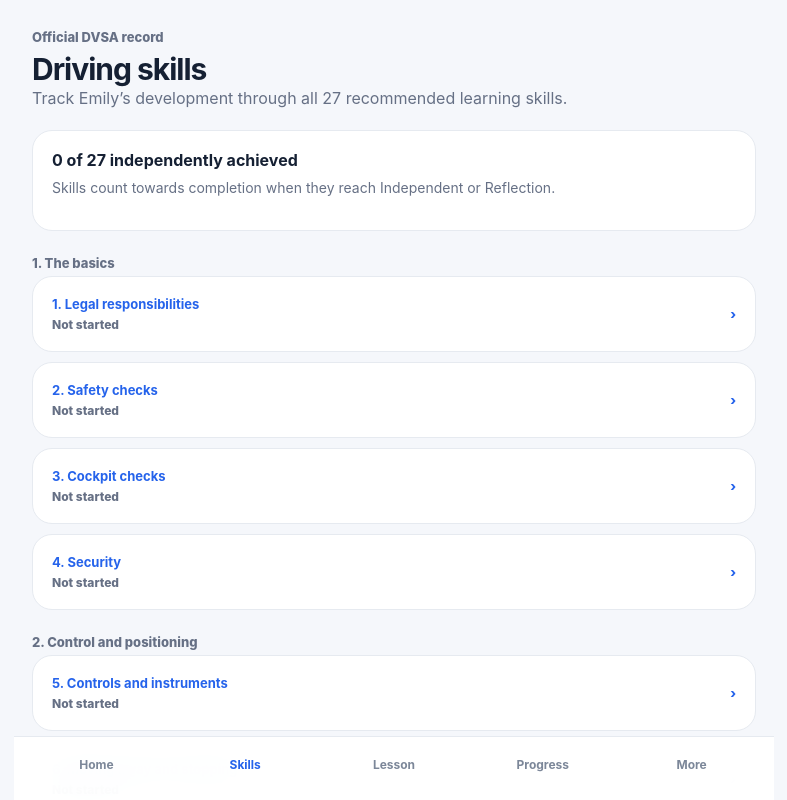
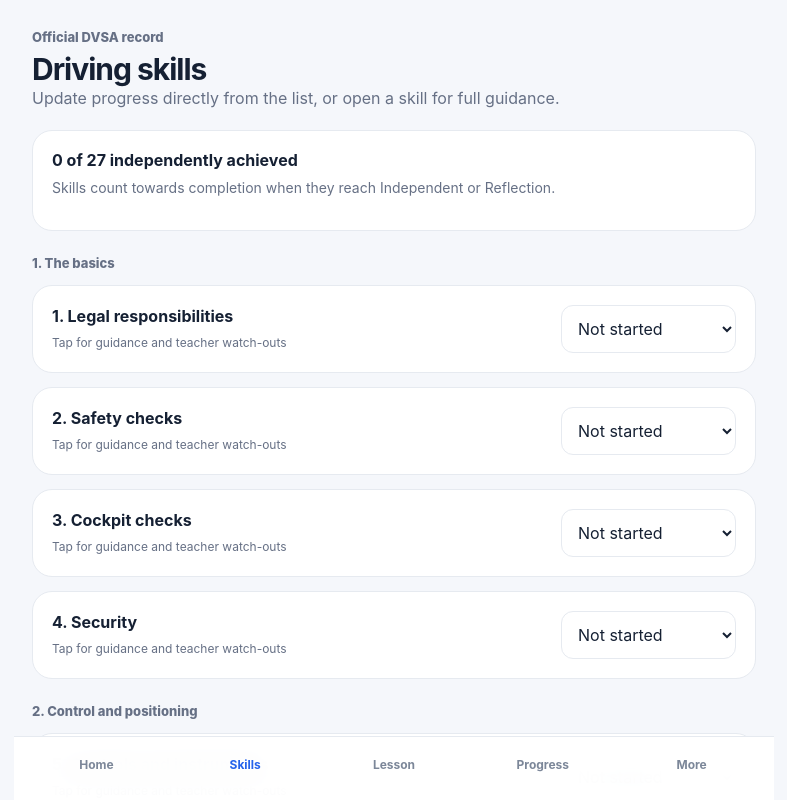
Before and after one commit to Jxckmck/jacktrack, a React (Vite) app: page / in a window 1280 px wide. Both pictures are taken after a click on the button "Skills". Shown: the top 800 px of the page, without its empty margins (246-1033 px from the left). Built offline with nearby package versions, Linux system fonts and the light colour scheme.

Commit message:
Add quick skill progress controls

```diff
--- a/src/App.tsx
+++ b/src/App.tsx
@@ -610,8 +610,8 @@ function App() {
         <h1>Driving skills</h1>
 
         <p>
-          Track Emily’s development through all 27 recommended
-          learning skills.
+          Update progress directly from the list, or open a skill for
+          full guidance.
         </p>
 
         <div className="lesson-card skills-summary">
@@ -627,20 +627,72 @@ function App() {
             <p className="section-label">{group.name}</p>
 
             {group.skills.map((skill) => (
-              <button
+              <div
+                className="lesson-card spaced-card"
                 key={skill.id}
-                className="lesson-card skill-button"
-                onClick={() => setSelectedSkill(skill)}
+                style={{
+                  display: 'flex',
+                  alignItems: 'center',
+                  gap: '12px',
+                  flexWrap: 'wrap',
+                }}
               >
-                <span>
-                  <strong>
+                <button
+                  type="button"
+                  onClick={() => setSelectedSkill(skill)}
+                  style={{
+                    flex: '1 1 220px',
+                    minWidth: 0,
+                    padding: 0,
+                    border: 0,
+                    background: 'transparent',
+                    color: 'inherit',
+                    textAlign: 'left',
+                    cursor: 'pointer',
+                  }}
+                >
+                  <strong
+                    style={{
+                      display: 'block',
+                      marginBottom: '5px',
+                    }}
+                  >
                     {skill.id}. {skill.name}
                   </strong>
-                  <small>{progress[skill.id]}</small>
-                </span>
 
-                <span className="skill-chevron">›</span>
-              </button>
+                  <small
+                    style={{
+                      color: '#667085',
+                      fontSize: '12px',
+                    }}
+                  >
+                    Tap for guidance and teacher watch-outs
+                  </small>
+                </button>
+
+                <select
+                  className="progress-select"
+                  value={progress[skill.id]}
+                  aria-label={`Progress for ${skill.name}`}
+                  onChange={(event) =>
+                    updateProgress(
+                      skill.id,
+                      event.target.value as ProgressLevel,
+                    )
+                  }
+                  style={{
+                    flex: '0 1 175px',
+                    width: 'auto',
+                    minWidth: '150px',
+                  }}
+                >
+                  {progressLevels.map((level) => (
+                    <option key={level} value={level}>
+                      {level}
+                    </option>
+                  ))}
+                </select>
+              </div>
             ))}
           </section>
         ))}
@@ -946,8 +998,7 @@ function App() {
       <div className="lesson-card spaced-card">
         <h3>Coming next</h3>
         <p>
-          Editing lessons, quick skill updating, learner reset and GPS
-          route recording.
+          Editing lessons, learner reset and GPS route recording.
         </p>
       </div>
     </section>
```
